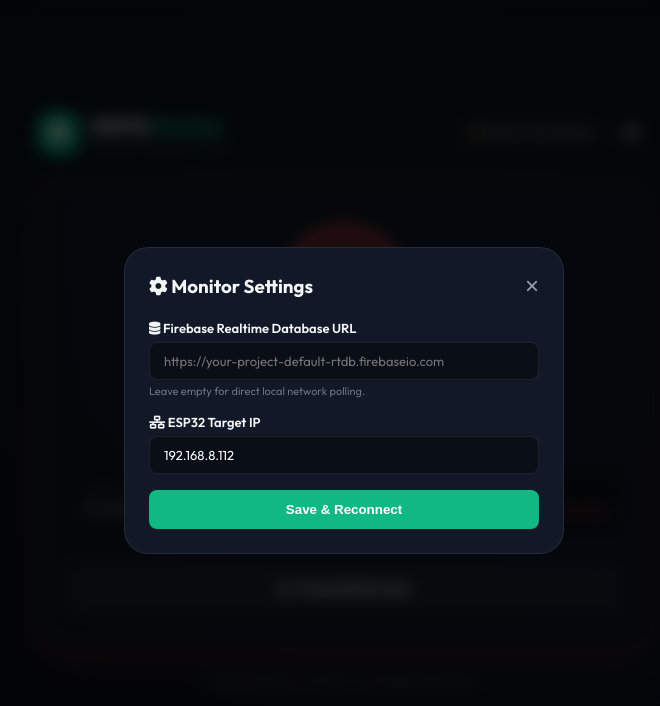
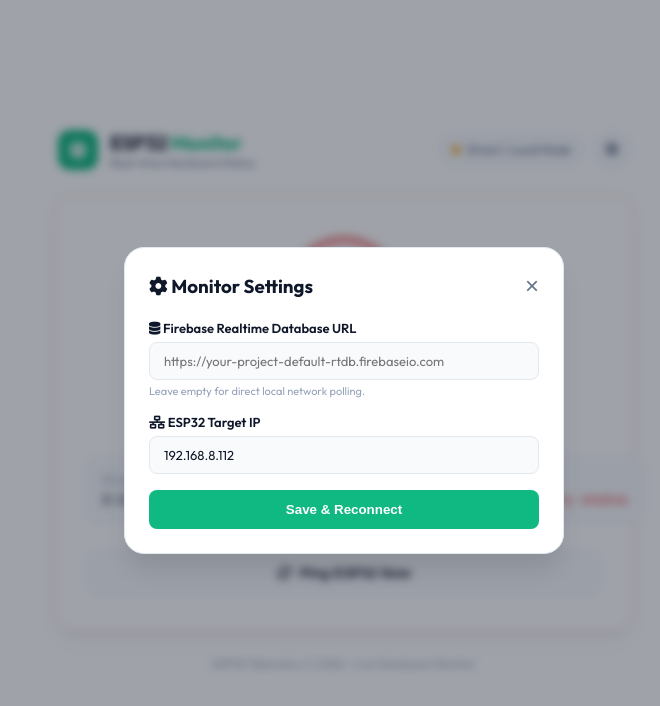
Before and after one commit to jimskyutbase1-web/trylang, a plain HTML site: page index.html in a window 1280 px wide. Both pictures are taken after a click on the button "Settings". Shown: the whole page, without its empty margins (296-956 px from the left). Drawn offline with Linux system fonts and the light colour scheme.

Commit message:
Update status dashboard theme to modern plain white

```diff
--- a/style.css
+++ b/style.css
@@ -1,25 +1,29 @@
 :root {
-  --bg-main: #0a0f18;
-  --bg-card: rgba(18, 26, 39, 0.85);
-  --border-color: rgba(255, 255, 255, 0.08);
+  --bg-main: #ffffff;
+  --bg-subtle: #f8fafc;
+  --bg-card: #ffffff;
+  --border-color: #e2e8f0;
 
-  --text-main: #f3f4f6;
-  --text-muted: #9ca3af;
-  --text-dim: #6b7280;
+  --text-main: #0f172a;
+  --text-muted: #64748b;
+  --text-dim: #94a3b8;
 
   --color-online: #10b981;
-  --color-online-glow: rgba(16, 185, 129, 0.35);
+  --color-online-bg: #ecfdf5;
+  --color-online-border: #a7f3d0;
 
   --color-offline: #ef4444;
-  --color-offline-glow: rgba(239, 68, 68, 0.35);
+  --color-offline-bg: #fef2f2;
+  --color-offline-border: #fecaca;
 
   --color-checking: #f59e0b;
-  --color-checking-glow: rgba(245, 158, 11, 0.35);
+  --color-checking-bg: #fffbeb;
+  --color-checking-border: #fde68a;
 
-  --radius-lg: 24px;
-  --radius-md: 14px;
+  --radius-lg: 20px;
+  --radius-md: 12px;
   --radius-sm: 8px;
-  --transition: all 0.3s cubic-bezier(0.4, 0, 0.2, 1);
+  --transition: all 0.25s ease;
 }
 
 * {
@@ -31,9 +35,6 @@
 body {
   font-family: 'Outfit', -apple-system, BlinkMacSystemFont, sans-serif;
   background-color: var(--bg-main);
-  background-image:
-    radial-gradient(circle at 50% 30%, rgba(16, 185, 129, 0.06) 0%, transparent 60%),
-    radial-gradient(circle at 80% 80%, rgba(59, 130, 246, 0.05) 0%, transparent 50%);
   color: var(--text-main);
   min-height: 100vh;
   display: flex;
@@ -43,7 +44,7 @@ body {
 }
 
 .container {
-  max-width: 620px;
+  max-width: 580px;
   width: 100%;
 }
 
@@ -63,21 +64,21 @@ body {
 }
 
 .brand-icon {
-  width: 42px;
-  height: 42px;
-  background: linear-gradient(135deg, #10b981, #059669);
-  color: #fff;
+  width: 40px;
+  height: 40px;
+  background: #10b981;
+  color: #ffffff;
   border-radius: var(--radius-md);
   display: flex;
   align-items: center;
   justify-content: center;
-  font-size: 20px;
-  box-shadow: 0 4px 15px rgba(16, 185, 129, 0.3);
+  font-size: 18px;
 }
 
 .brand h1 {
   font-size: 20px;
   font-weight: 700;
+  color: var(--text-main);
   letter-spacing: -0.3px;
 }
 
@@ -86,8 +87,8 @@ body {
 }
 
 .brand p {
-  font-size: 11px;
-  color: var(--text-dim);
+  font-size: 12px;
+  color: var(--text-muted);
 }
 
 .top-actions {
@@ -101,16 +102,17 @@ body {
   align-items: center;
   gap: 7px;
   padding: 6px 12px;
-  background: rgba(255, 255, 255, 0.04);
+  background: var(--bg-subtle);
   border: 1px solid var(--border-color);
   border-radius: 999px;
   font-size: 12px;
+  font-weight: 500;
   color: var(--text-muted);
 }
 
 .cloud-dot {
-  width: 7px;
-  height: 7px;
+  width: 8px;
+  height: 8px;
   border-radius: 50%;
   background: var(--color-checking);
 }
@@ -118,7 +120,7 @@ body {
 .settings-btn {
   width: 36px;
   height: 36px;
-  background: rgba(255, 255, 255, 0.04);
+  background: var(--bg-subtle);
   border: 1px solid var(--border-color);
   color: var(--text-muted);
   border-radius: 50%;
@@ -130,48 +132,45 @@ body {
 }
 
 .settings-btn:hover {
-  background: rgba(255, 255, 255, 0.1);
-  color: #fff;
+  background: #e2e8f0;
+  color: var(--text-main);
   transform: rotate(45deg);
 }
 
 /* MAIN STATUS CARD */
 .status-card {
   background: var(--bg-card);
-  backdrop-filter: blur(20px);
-  -webkit-backdrop-filter: blur(20px);
-  border: 2px solid var(--border-color);
+  border: 1px solid var(--border-color);
   border-radius: var(--radius-lg);
-  padding: 48px 32px 36px;
+  padding: 44px 32px 36px;
   text-align: center;
-  box-shadow: 0 20px 50px -10px rgba(0, 0, 0, 0.6);
+  box-shadow: 0 10px 25px -5px rgba(0, 0, 0, 0.05), 0 8px 10px -6px rgba(0, 0, 0, 0.03);
   transition: var(--transition);
 }
 
-/* GLOWING ORB */
+/* GLOWING ORB / ICON */
 .status-orb {
-  width: 120px;
-  height: 120px;
+  width: 110px;
+  height: 110px;
   border-radius: 50%;
-  margin: 0 auto 28px;
+  margin: 0 auto 24px;
   display: flex;
   align-items: center;
   justify-content: center;
-  font-size: 52px;
+  font-size: 48px;
   transition: var(--transition);
 }
 
-/* ONLINE STATE */
+/* ONLINE STATE (WHITE + GREEN) */
 .status-card.status-online {
-  border-color: rgba(16, 185, 129, 0.4);
-  box-shadow: 0 20px 50px -10px rgba(16, 185, 129, 0.15);
+  border-color: var(--color-online-border);
+  background: #ffffff;
 }
 
 .status-card.status-online .status-orb {
-  background: var(--color-online-glow);
+  background: var(--color-online-bg);
   color: var(--color-online);
   border: 3px solid var(--color-online);
-  box-shadow: 0 0 40px var(--color-online-glow);
   animation: pulse-online 2.5s infinite;
 }
 
@@ -179,17 +178,16 @@ body {
   color: var(--color-online);
 }
 
-/* OFFLINE STATE */
+/* OFFLINE STATE (WHITE + RED) */
 .status-card.status-offline {
-  border-color: rgba(239, 68, 68, 0.4);
-  box-shadow: 0 20px 50px -10px rgba(239, 68, 68, 0.15);
+  border-color: var(--color-offline-border);
+  background: #ffffff;
 }
 
 .status-card.status-offline .status-orb {
-  background: var(--color-offline-glow);
+  background: var(--color-offline-bg);
   color: var(--color-offline);
   border: 3px solid var(--color-offline);
-  box-shadow: 0 0 40px var(--color-offline-glow);
   animation: pulse-offline 2.5s infinite;
 }
 
@@ -199,10 +197,9 @@ body {
 
 /* CHECKING STATE */
 .status-card.status-checking .status-orb {
-  background: var(--color-checking-glow);
+  background: var(--color-checking-bg);
   color: var(--color-checking);
   border: 3px solid var(--color-checking);
-  box-shadow: 0 0 40px var(--color-checking-glow);
 }
 
 .status-card.status-checking .status-title {
@@ -210,29 +207,29 @@ body {
 }
 
 @keyframes pulse-online {
-  0% { box-shadow: 0 0 0 0 rgba(16, 185, 129, 0.6); }
-  70% { box-shadow: 0 0 0 16px rgba(16, 185, 129, 0); }
+  0% { box-shadow: 0 0 0 0 rgba(16, 185, 129, 0.4); }
+  70% { box-shadow: 0 0 0 14px rgba(16, 185, 129, 0); }
   100% { box-shadow: 0 0 0 0 rgba(16, 185, 129, 0); }
 }
 
 @keyframes pulse-offline {
-  0% { box-shadow: 0 0 0 0 rgba(239, 68, 68, 0.6); }
-  70% { box-shadow: 0 0 0 16px rgba(239, 68, 68, 0); }
+  0% { box-shadow: 0 0 0 0 rgba(239, 68, 68, 0.4); }
+  70% { box-shadow: 0 0 0 14px rgba(239, 68, 68, 0); }
   100% { box-shadow: 0 0 0 0 rgba(239, 68, 68, 0); }
 }
 
 .status-title {
-  font-size: 28px;
+  font-size: 26px;
   font-weight: 800;
   letter-spacing: -0.5px;
-  margin-bottom: 8px;
+  margin-bottom: 6px;
   text-transform: uppercase;
 }
 
 .status-sub {
   font-size: 14px;
   color: var(--text-muted);
-  margin-bottom: 32px;
+  margin-bottom: 28px;
 }
 
 .status-sub strong {
@@ -245,11 +242,11 @@ body {
   display: grid;
   grid-template-columns: 1fr 1fr;
   gap: 12px;
-  margin-bottom: 32px;
+  margin-bottom: 28px;
 }
 
 .stat-pill {
-  background: rgba(0, 0, 0, 0.35);
+  background: var(--bg-subtle);
   border: 1px solid var(--border-color);
   border-radius: var(--radius-md);
   padding: 14px;
@@ -259,14 +256,17 @@ body {
 .stat-label {
   display: block;
   font-size: 11px;
+  font-weight: 600;
   color: var(--text-dim);
   text-transform: uppercase;
+  letter-spacing: 0.5px;
   margin-bottom: 4px;
 }
 
 .stat-val {
   display: block;
   font-size: 13px;
+  font-weight: 600;
   color: var(--text-main);
   font-family: 'JetBrains Mono', monospace;
   white-space: nowrap;
@@ -277,8 +277,8 @@ body {
 /* BUTTON */
 .btn-refresh {
   width: 100%;
-  padding: 14px 20px;
-  background: rgba(255, 255, 255, 0.05);
+  padding: 13px 20px;
+  background: var(--bg-subtle);
   border: 1px solid var(--border-color);
   border-radius: var(--radius-md);
   color: var(--text-main);
@@ -293,9 +293,9 @@ body {
 }
 
 .btn-refresh:hover {
-  background: rgba(255, 255, 255, 0.1);
-  border-color: rgba(255, 255, 255, 0.25);
-  transform: translateY(-2px);
+  background: #0f172a;
+  color: #ffffff;
+  border-color: #0f172a;
 }
 
 /* MODAL */
@@ -305,8 +305,8 @@ body {
   left: 0;
   width: 100%;
   height: 100%;
-  background: rgba(0, 0, 0, 0.7);
-  backdrop-filter: blur(8px);
+  background: rgba(15, 23, 42, 0.4);
+  backdrop-filter: blur(4px);
   display: none;
   align-items: center;
   justify-content: center;
@@ -319,12 +319,13 @@ body {
 }
 
 .modal-card {
-  background: #111827;
+  background: #ffffff;
   border: 1px solid var(--border-color);
   border-radius: var(--radius-lg);
   max-width: 440px;
   width: 100%;
   padding: 24px;
+  box-shadow: 0 20px 25px -5px rgba(0, 0, 0, 0.1);
 }
 
 .modal-header {
@@ -350,16 +351,17 @@ body {
   display: block;
   font-size: 13px;
   font-weight: 600;
+  color: var(--text-main);
   margin-bottom: 6px;
 }
 
 .form-group input {
   width: 100%;
   padding: 10px 14px;
-  background: rgba(0, 0, 0, 0.4);
+  background: var(--bg-subtle);
   border: 1px solid var(--border-color);
   border-radius: var(--radius-sm);
-  color: #fff;
+  color: var(--text-main);
   font-family: inherit;
   font-size: 13px;
   outline: none;
@@ -367,6 +369,7 @@ body {
 
 .form-group input:focus {
   border-color: var(--color-online);
+  background: #ffffff;
 }
 
 .form-group small {
@@ -382,7 +385,7 @@ body {
   background: var(--color-online);
   border: none;
   border-radius: var(--radius-sm);
-  color: #fff;
+  color: #ffffff;
   font-weight: 700;
   cursor: pointer;
   transition: var(--transition);
```
